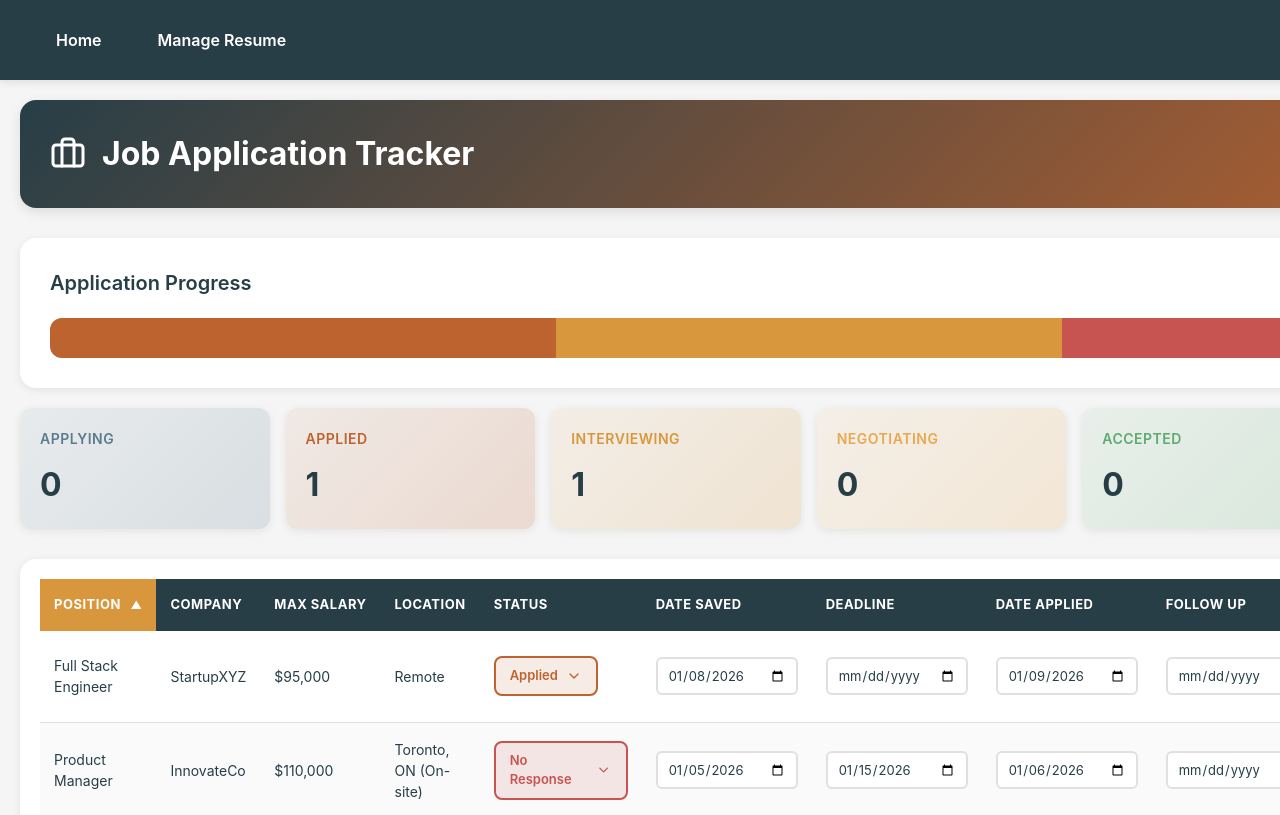
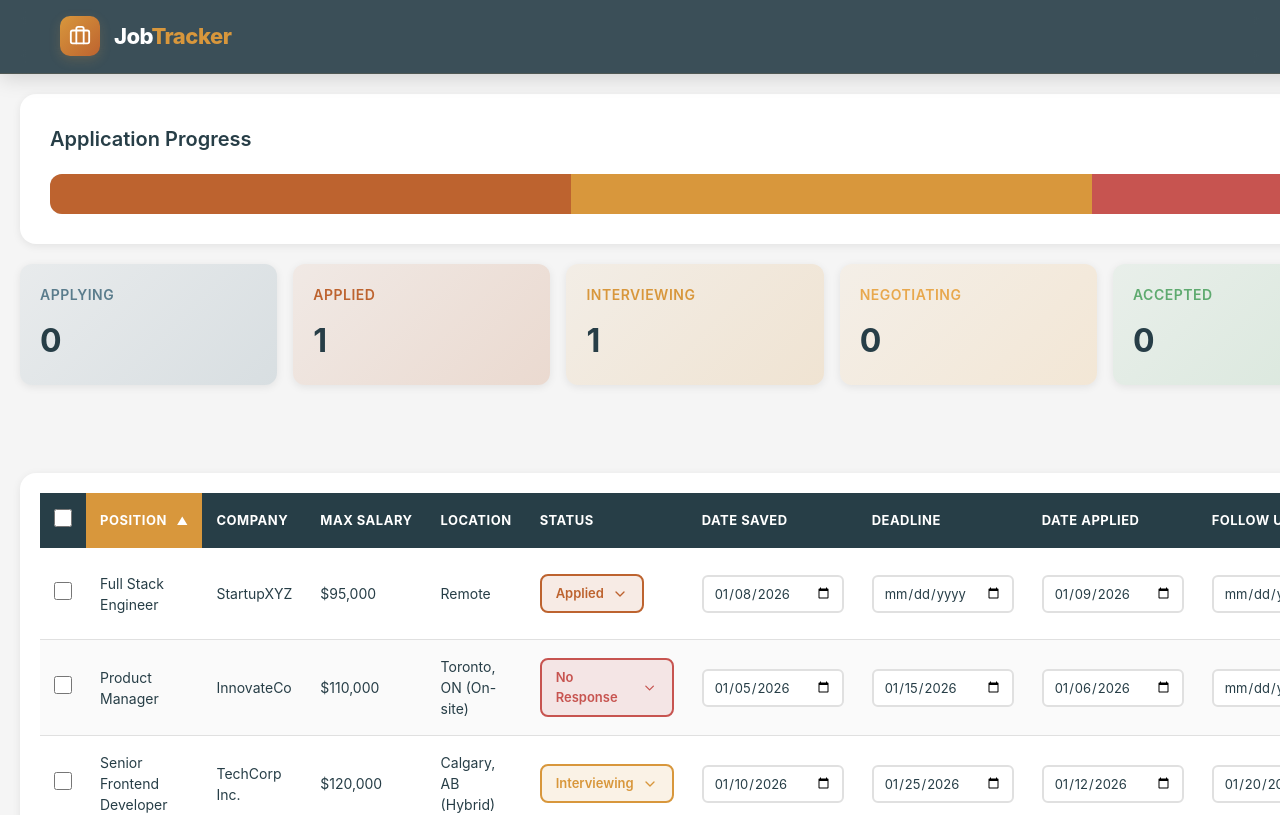
Before and after one commit to Fordinh4/cmput401hackathon, a React (Vite) app in the folder Uncooked/: page / in a window 1280 px wide. Shown: the top 815 px of the page. Built offline with nearby package versions, Linux system fonts and the light colour scheme.

Commit message:
Added delete button

```diff
--- a/Uncooked/src/components/Navbar.jsx
+++ b/Uncooked/src/components/Navbar.jsx
@@ -1,67 +1,92 @@
-import { Link } from 'react-router-dom'
+import { NavLink } from 'react-router-dom';
+import { Home, FileText, Briefcase } from 'lucide-react';
+
+const COLORS = {
+  primary: '#D8973C',
+  secondary: '#BD632F',
+  dark: '#273E47',
+  white: '#FFFFFF',
+};
 
 function Navbar() {
-  const COLORS = {
-    dark: '#273E47',
-    primary: '#D8973C',
-    white: '#FFFFFF'
-  }
+  // Dynamic styling for active/inactive links
+  const navLinkStyle = ({ isActive }) => ({
+    display: 'flex',
+    alignItems: 'center',
+    gap: '10px',
+    color: isActive ? COLORS.white : 'rgba(255, 255, 255, 0.7)',
+    textDecoration: 'none',
+    fontSize: '15px',
+    fontWeight: '600',
+    padding: '10px 20px',
+    borderRadius: '12px',
+    transition: 'all 0.3s cubic-bezier(0.4, 0, 0.2, 1)',
+    background: isActive ? `${COLORS.primary}` : 'transparent',
+    boxShadow: isActive ? `0 4px 12px ${COLORS.primary}40` : 'none',
+  });
 
   return (
     <nav style={{
-      padding: '20px 40px',
-      background: COLORS.dark,
-      boxShadow: '0 2px 8px rgba(0,0,0,0.1)',
+      position: 'sticky',
+      top: 0,
+      zIndex: 1000,
+      padding: '15px 60px',
+      // Glassmorphism effect:
+      background: `${COLORS.dark}E6`, // E6 adds 90% opacity
+      backdropFilter: 'blur(12px)',
+      WebkitBackdropFilter: 'blur(12px)',
+      boxShadow: '0 4px 20px rgba(0,0,0,0.15)',
       display: 'flex',
-      gap: '24px',
-      alignItems: 'center'
+      justifyContent: 'space-between',
+      alignItems: 'center',
+      borderBottom: `1px solid ${COLORS.primary}20`
     }}>
-      <Link
-        to="/"
-        style={{
+
+      {/* Branding Section */}
+      <div style={{ display: 'flex', alignItems: 'center', gap: '14px' }}>
+        <div style={{
+          background: `linear-gradient(135deg, ${COLORS.primary} 0%, ${COLORS.secondary} 100%)`,
+          width: '40px',
+          height: '40px',
+          borderRadius: '10px',
+          display: 'flex',
+          alignItems: 'center',
+          justifyContent: 'center',
+          boxShadow: `0 4px 12px ${COLORS.primary}30`
+        }}>
+          <Briefcase size={22} color={COLORS.white} />
+        </div>
+        <span style={{
           color: COLORS.white,
-          textDecoration: 'none',
-          fontSize: '16px',
-          fontWeight: '600',
-          padding: '8px 16px',
-          borderRadius: '6px',
-          transition: 'all 0.2s ease'
-        }}
-        onMouseEnter={(e) => {
-          e.target.style.background = COLORS.primary;
-          e.target.style.color = COLORS.white;
-        }}
-        onMouseLeave={(e) => {
-          e.target.style.background = 'transparent';
-          e.target.style.color = COLORS.white;
-        }}
-      >
-        Home
-      </Link>
-      <Link
-        to="/resume"
-        style={{
-          color: COLORS.white,
-          textDecoration: 'none',
-          fontSize: '16px',
-          fontWeight: '600',
-          padding: '8px 16px',
-          borderRadius: '6px',
-          transition: 'all 0.2s ease'
-        }}
-        onMouseEnter={(e) => {
-          e.target.style.background = COLORS.primary;
-          e.target.style.color = COLORS.white;
-        }}
-        onMouseLeave={(e) => {
-          e.target.style.background = 'transparent';
-          e.target.style.color = COLORS.white;
-        }}
-      >
-        Manage Resume
-      </Link>
+          fontSize: '22px',
+          fontWeight: '800',
+          letterSpacing: '-0.5px'
+        }}>
+          Job<span style={{ color: COLORS.primary }}>Tracker</span>
+        </span>
+      </div>
+
+      {/* Navigation Links */}
+      <div style={{ display: 'flex', gap: '10px' }}>
+        <NavLink to="/" style={navLinkStyle}>
+          <Home size={18} />
+          Home
+        </NavLink>
+        <NavLink to="/resume" style={navLinkStyle}>
+          <FileText size={18} />
+          Manage Resume
+        </NavLink>
+      </div>
+
+      <style>{`
+        /* Subtle hover effect for inactive links */
+        a:hover:not(.active) {
+          background: rgba(255, 255, 255, 0.05) !important;
+          color: ${COLORS.white} !important;
+        }
+      `}</style>
     </nav>
-  )
+  );
 }
 
-export default Navbar
+export default Navbar;
--- a/Uncooked/src/pages/Home.css
+++ b/Uncooked/src/pages/Home.css
@@ -31,65 +31,9 @@ body {
   margin: 0;
 }
 
-/* Header */
-.app-header {
-  background: linear-gradient(135deg, #273E47, #BD632F);
-  border-radius: 16px;
-  padding: 30px;
-  margin-bottom: 30px;
-  box-shadow: 0 4px 12px rgba(0, 0, 0, 0.1);
-}
-
-.header-content {
-  display: flex;
-  justify-content: space-between;
-  align-items: center;
-  flex-wrap: wrap;
-  gap: 20px;
-}
-
-.header-title {
-  display: flex;
-  align-items: center;
-  gap: 16px;
-  color: white;
-}
-
-.header-icon {
-  width: 36px;
-  height: 36px;
-}
-
-.header-title h1 {
-  font-size: 32px;
-  font-weight: 700;
-  margin: 0;
-}
-
-.add-job-btn {
-  display: flex;
-  align-items: center;
-  gap: 10px;
-  background: linear-gradient(135deg, #273E47, #BD632F);
-  color: white;
-  border: none;
-  padding: 14px 28px;
-  border-radius: 8px;
-  font-size: 15px;
-  font-weight: 600;
-  cursor: pointer;
-  transition: all 0.3s ease;
-  box-shadow: 0 4px 8px rgba(0, 0, 0, 0.2);
-}
-
-.add-job-btn:hover {
-  transform: translateY(-2px);
-  box-shadow: 0 6px 12px rgba(0, 0, 0, 0.3);
-}
-
 /* Dashboard */
 .dashboard {
-  margin-bottom: 30px;
+  margin-bottom: 20px;
 }
 
 /* Progress Container */
@@ -165,6 +109,34 @@ body {
   color: #273E47;
 }
 
+/* Add Job Button Container */
+.add-job-container {
+  display: flex;
+  justify-content: flex-end;
+  margin-top: 20px;
+}
+
+.add-job-btn {
+  display: flex;
+  align-items: center;
+  gap: 10px;
+  background: linear-gradient(135deg, #273E47, #BD632F);
+  color: white;
+  border: none;
+  padding: 14px 28px;
+  border-radius: 8px;
+  font-size: 15px;
+  font-weight: 600;
+  cursor: pointer;
+  transition: all 0.3s ease;
+  box-shadow: 0 4px 8px rgba(0, 0, 0, 0.2);
+}
+
+.add-job-btn:hover {
+  transform: translateY(-2px);
+  box-shadow: 0 6px 12px rgba(0, 0, 0, 0.3);
+}
+
 /* Table Container */
 .table-container {
   background: white;
@@ -172,6 +144,60 @@ body {
   padding: 20px;
   box-shadow: 0 2px 8px rgba(0, 0, 0, 0.08);
   overflow: hidden;
+}
+
+/* Action Bar */
+.action-bar {
+  background: linear-gradient(135deg, #273E47, #BD632F);
+  border-radius: 12px;
+  padding: 16px 20px;
+  margin-bottom: 16px;
+  animation: slideDown 0.3s ease;
+}
+
+@keyframes slideDown {
+  from {
+    opacity: 0;
+    transform: translateY(-10px);
+  }
+  to {
+    opacity: 1;
+    transform: translateY(0);
+  }
+}
+
+.action-bar-content {
+  display: flex;
+  align-items: center;
+  justify-content: space-between;
+  gap: 16px;
+}
+
+.selected-count {
+  color: white;
+  font-weight: 600;
+  font-size: 15px;
+}
+
+.delete-btn {
+  display: flex;
+  align-items: center;
+  gap: 8px;
+  background: #bf1f1a;
+  color: white;
+  border: none;
+  padding: 10px 20px;
+  border-radius: 8px;
+  font-weight: 600;
+  font-size: 14px;
+  cursor: pointer;
+  transition: all 0.2s ease;
+}
+
+.delete-btn:hover {
+  background: #ed1912;
+  transform: translateY(-1px);
+  box-shadow: 0 4px 8px rgba(0, 0, 0, 0.2);
 }
 
 .table-wrapper {
@@ -241,10 +267,26 @@ body {
   background-color: #f0f0f0;
 }
 
+.jobs-table tbody tr.selected-row {
+  background-color: #D8973C20 !important;
+}
+
+.jobs-table tbody tr.selected-row:hover {
+  background-color: #D8973C30 !important;
+}
+
 .jobs-table td {
   padding: 16px 14px;
   font-size: 14px;
   vertical-align: middle;
+}
+
+/* Checkboxes */
+.select-checkbox {
+  width: 18px;
+  height: 18px;
+  cursor: pointer;
+  accent-color: #D8973C;
 }
 
 /* Editable Cells */
@@ -491,15 +533,6 @@ body {
 
 /* Responsive Design */
 @media (max-width: 768px) {
-  .header-title h1 {
-    font-size: 24px;
-  }
-
-  .header-icon {
-    width: 28px;
-    height: 28px;
-  }
-
   .status-cards {
     grid-template-columns: repeat(auto-fit, minmax(120px, 1fr));
   }
@@ -512,6 +545,14 @@ body {
     overflow-x: scroll;
     -webkit-overflow-scrolling: touch;
   }
+
+  .add-job-container {
+    justify-content: center;
+  }
+
+  .add-job-btn {
+    width: 100%;
+  }
 }
 
 @media (max-width: 480px) {
@@ -519,18 +560,135 @@ body {
     padding: 12px;
   }
 
-  .header-content {
-    flex-direction: column;
-    align-items: stretch;
-  }
-
-  .add-job-btn {
-    justify-content: center;
-    width: 100%;
-  }
-
   .progress-container,
   .table-container {
     padding: 16px;
   }
 }
+
+/* Delete Confirmation Modal */
+.modal-overlay {
+  position: fixed;
+  top: 0;
+  left: 0;
+  right: 0;
+  bottom: 0;
+  background: rgba(0, 0, 0, 0.6);
+  display: flex;
+  align-items: center;
+  justify-content: center;
+  z-index: 2000;
+  animation: fadeIn 0.2s ease;
+}
+
+@keyframes fadeIn {
+  from { opacity: 0; }
+  to { opacity: 1; }
+}
+
+.modal-content {
+  background: white;
+  border-radius: 16px;
+  width: 90%;
+  max-width: 450px;
+  box-shadow: 0 20px 60px rgba(0, 0, 0, 0.3);
+  animation: slideUp 0.3s ease;
+}
+
+@keyframes slideUp {
+  from {
+    opacity: 0;
+    transform: translateY(30px);
+  }
+  to {
+    opacity: 1;
+    transform: translateY(0);
+  }
+}
+
+.modal-header {
+  display: flex;
+  align-items: center;
+  justify-content: space-between;
+  padding: 24px 24px 16px;
+  border-bottom: 1px solid #e0e0e0;
+}
+
+.modal-header h3 {
+  font-size: 20px;
+  font-weight: 600;
+  color: #273E47;
+  margin: 0;
+}
+
+.modal-close {
+  background: none;
+  border: none;
+  color: #999;
+  cursor: pointer;
+  padding: 4px;
+  border-radius: 6px;
+  transition: all 0.2s ease;
+  display: flex;
+  align-items: center;
+  justify-content: center;
+}
+
+.modal-close:hover {
+  background: #f0f0f0;
+  color: #273E47;
+}
+
+.modal-body {
+  padding: 24px;
+}
+
+.modal-body p {
+  margin: 0 0 12px 0;
+  font-size: 15px;
+  color: #273E47;
+  line-height: 1.5;
+}
+
+.modal-warning {
+  color: #670501;
+  font-weight: 600;
+  font-size: 14px !important;
+}
+
+.modal-footer {
+  display: flex;
+  gap: 12px;
+  padding: 16px 24px 24px;
+  justify-content: flex-end;
+}
+
+.modal-btn {
+  padding: 10px 24px;
+  border-radius: 8px;
+  font-weight: 600;
+  font-size: 14px;
+  cursor: pointer;
+  transition: all 0.2s ease;
+  border: none;
+}
+
+.cancel-btn {
+  background: #f0f0f0;
+  color: #273E47;
+}
+
+.cancel-btn:hover {
+  background: #e0e0e0;
+}
+
+.confirm-btn {
+  background: #C75450;
+  color: white;
+}
+
+.confirm-btn:hover {
+  background: #d33630;
+  transform: translateY(-1px);
+  box-shadow: 0 4px 8px rgba(199, 84, 80, 0.3);
+}
--- a/Uncooked/src/pages/Home.jsx
+++ b/Uncooked/src/pages/Home.jsx
@@ -66,17 +66,19 @@ const Home = () => {
   const [sortConfig, setSortConfig] = useState({ key: 'position', direction: 'asc' });
   const [dropdownPos, setDropdownPos] = useState({ top: 0, left: 0 });
   const [tasksDropdownPos, setTasksDropdownPos] = useState({ top: 0, left: 0 });
+  const [selectedJobs, setSelectedJobs] = useState([]);
+  const [showDeleteConfirm, setShowDeleteConfirm] = useState(false);
   const statusRefs = useRef({});
   const tasksRefs = useRef({});
 
   const statusOptions = ['Applying', 'Applied', 'Interviewing', 'Negotiating', 'Accepted', 'No Response'];
   const statusColors = {
-    'Applying': '#5A7C8C',
-    'Applied': '#BD632F',
-    'Interviewing': '#D8973C',
-    'Negotiating': '#E8A84D',
-    'Accepted': '#5EAA6F',
-    'No Response': '#C75450'
+    'Applying': '#5A7C8C',      // Muted teal-blue (starting phase)
+    'Applied': '#BD632F',       // Your secondary brown (submitted)
+    'Interviewing': '#D8973C',  // Your primary gold (active phase)
+    'Negotiating': '#E8A84D',   // Bright gold (exciting phase)
+    'Accepted': '#5EAA6F',      // Success green (achievement)
+    'No Response': '#C75450'    // Softer red (rejection/no response)
   };
 
   // Update dropdown position when opened
@@ -234,6 +236,37 @@ const Home = () => {
     return jobs.find(j => j.id === jobId);
   };
 
+  // Selection handlers
+  const toggleSelectAll = () => {
+    if (selectedJobs.length === jobs.length) {
+      setSelectedJobs([]);
+    } else {
+      setSelectedJobs(jobs.map(job => job.id));
+    }
+  };
+
+  const toggleSelectJob = (jobId) => {
+    if (selectedJobs.includes(jobId)) {
+      setSelectedJobs(selectedJobs.filter(id => id !== jobId));
+    } else {
+      setSelectedJobs([...selectedJobs, jobId]);
+    }
+  };
+
+  const handleDeleteSelected = () => {
+    setShowDeleteConfirm(true);
+  };
+
+  const confirmDelete = () => {
+    setJobs(jobs.filter(job => !selectedJobs.includes(job.id)));
+    setSelectedJobs([]);
+    setShowDeleteConfirm(false);
+  };
+
+  const cancelDelete = () => {
+    setShowDeleteConfirm(false);
+  };
+
   const addNewJob = () => {
     const newJob = {
       id: Date.now(),
@@ -260,20 +293,6 @@ const Home = () => {
 
   return (
     <div className="app-container">
-      {/* Header */}
-      <header className="app-header">
-        <div className="header-content">
-          <div className="header-title">
-            <Briefcase className="header-icon" />
-            <h1>Job Application Tracker</h1>
-          </div>
-          <button className="add-job-btn" onClick={addNewJob}>
-            <Plus size={20} />
-            Add New Job
-          </button>
-        </div>
-      </header>
-
       {/* Dashboard */}
       <div className="dashboard">
         {/* Progress Bar */}
@@ -310,14 +329,43 @@ const Home = () => {
             </div>
           ))}
         </div>
+
+        {/* Add New Job Button */}
+        <div className="add-job-container">
+          <button className="add-job-btn" onClick={addNewJob}>
+            <Plus size={20} />
+            Add New Job
+          </button>
+        </div>
       </div>
 
       {/* Table */}
       <div className="table-container">
+        {/* Action Bar - Shows when items are selected */}
+        {selectedJobs.length > 0 && (
+          <div className="action-bar">
+            <div className="action-bar-content">
+              <span className="selected-count">{selectedJobs.length} selected</span>
+              <button className="delete-btn" onClick={handleDeleteSelected}>
+                <X size={18} />
+                Delete Selected
+              </button>
+            </div>
+          </div>
+        )}
+
         <div className="table-wrapper">
           <table className="jobs-table">
             <thead>
               <tr>
+                <th style={{ width: '50px' }}>
+                  <input
+                    type="checkbox"
+                    checked={selectedJobs.length === jobs.length && jobs.length > 0}
+                    onChange={toggleSelectAll}
+                    className="select-checkbox"
+                  />
+                </th>
                 <th onClick={() => handleSort('position')} className={sortConfig.key === 'position' ? 'sorted-column' : ''}>
                   Position {sortConfig.key === 'position' && <span className="sort-indicator">{sortConfig.direction === 'asc' ? '▲' : '▼'}</span>}
                 </th>
@@ -353,7 +401,15 @@ const Home = () => {
             </thead>
             <tbody>
               {jobs.map((job, index) => (
-                <tr key={job.id}>
+                <tr key={job.id} className={selectedJobs.includes(job.id) ? 'selected-row' : ''}>
+                  <td>
+                    <input
+                      type="checkbox"
+                      checked={selectedJobs.includes(job.id)}
+                      onChange={() => toggleSelectJob(job.id)}
+                      className="select-checkbox"
+                    />
+                  </td>
                   <td
                     className="editable-cell"
                     onClick={() => !editingCell && startEdit(job.id, 'position', job.position)}
@@ -603,6 +659,33 @@ const Home = () => {
         </>,
         document.body
       )}
+
+      {/* Delete Confirmation Modal */}
+      {showDeleteConfirm && createPortal(
+        <div className="modal-overlay" onClick={cancelDelete}>
+          <div className="modal-content" onClick={(e) => e.stopPropagation()}>
+            <div className="modal-header">
+              <h3>Confirm Delete</h3>
+              <button className="modal-close" onClick={cancelDelete}>
+                <X size={20} />
+              </button>
+            </div>
+            <div className="modal-body">
+              <p>Are you sure you want to delete {selectedJobs.length} job application{selectedJobs.length > 1 ? 's' : ''}?</p>
+              <p className="modal-warning">This action cannot be undone.</p>
+            </div>
+            <div className="modal-footer">
+              <button className="modal-btn cancel-btn" onClick={cancelDelete}>
+                Cancel
+              </button>
+              <button className="modal-btn confirm-btn" onClick={confirmDelete}>
+                Delete
+              </button>
+            </div>
+          </div>
+        </div>,
+        document.body
+      )}
     </div>
   );
 };
```
